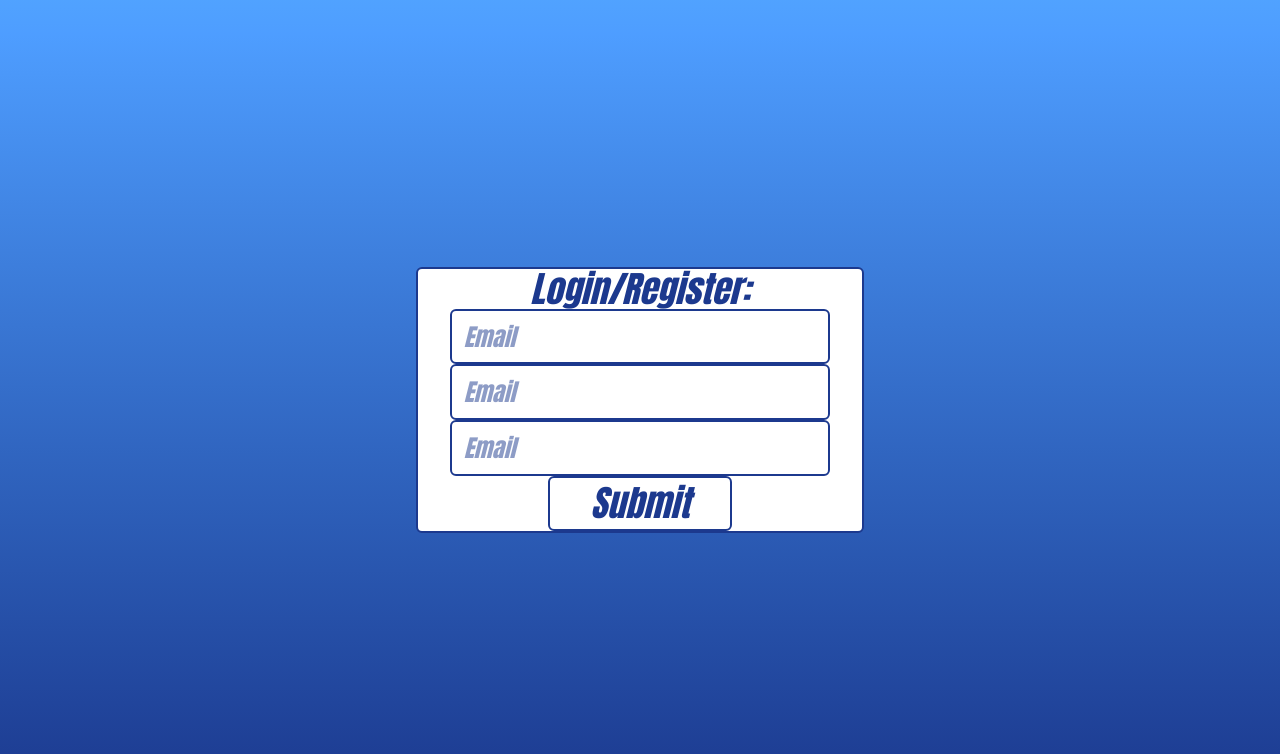
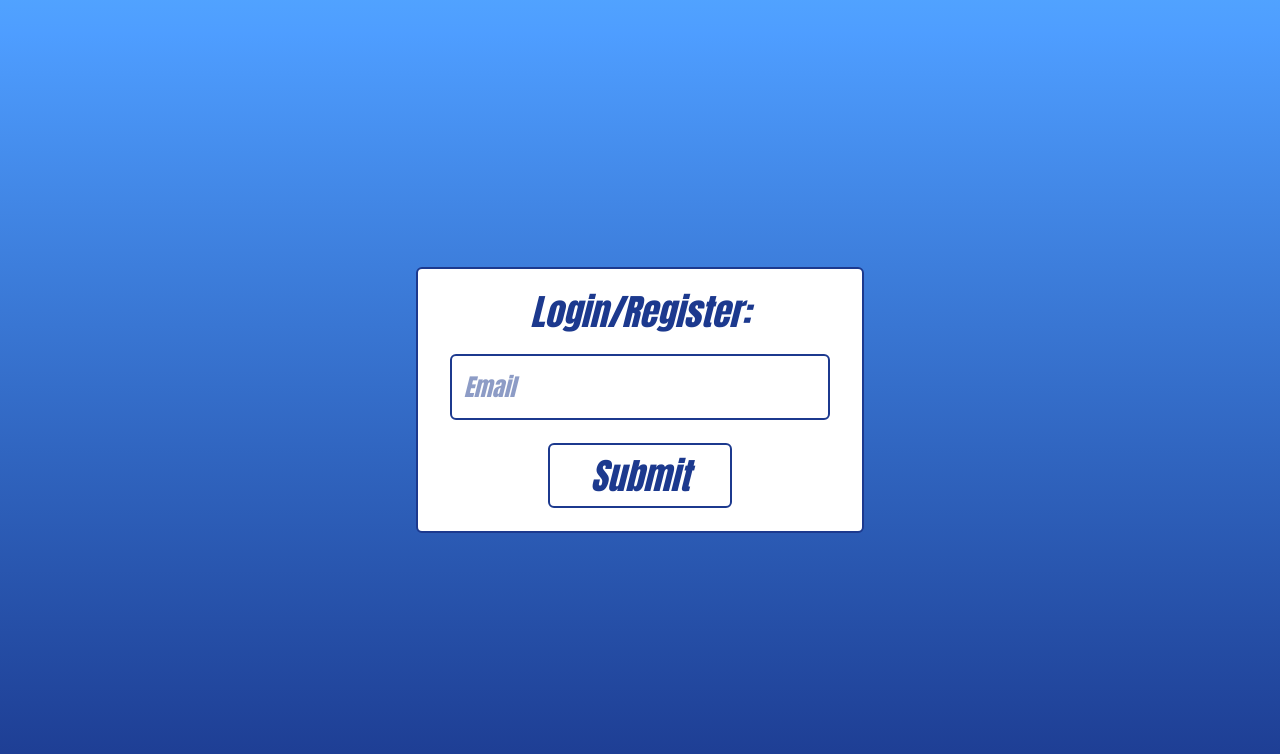
Before and after one commit to J-Mikolajczyk/Momentum, a React (Vite) app in the folder frontend/: page / in a window 1280 px wide. Both pictures are taken after a click on the button "LOGIN/REGISTER". Shown: the top 754 px of the page. Built offline with nearby package versions, Linux system fonts and the light colour scheme.

Commit message:
Update EmailForm.jsx

```diff
--- a/frontend/src/components/EmailForm.jsx
+++ b/frontend/src/components/EmailForm.jsx
@@ -75,9 +75,6 @@ function EmailForm({ setLoggedIn, setUserInfo }) {
     <div className='h-screen flex flex-col items-center justify-center bg-gradient-to-b from-blue-400 to-blue-900'>
       <form  onSubmit={handleSubmit}  className='min-h-1/3 w-5/6 max-w-md max-h-md flex flex-col items-center justify-evenly bg-white font-anton rounded-md text-blue-900 text-4xl border-blue-900 border-2'  >
       <h1 className='text-blue-900 font-anton text-4xl'>{exists ? 'Login:' : notFound ? 'Register:' : 'Login/Register:'}</h1>
-      <input className='bg-white font-anton rounded-md text-blue-900 h-1/4 w-6/7 pl-3 text-2xl border-blue-900 border-2' placeholder='Email' type='email' value={email} onChange={(e) => setEmail(e.target.value)} required />
-      <input className='bg-white font-anton rounded-md text-blue-900 h-1/4 w-6/7 pl-3 text-2xl border-blue-900 border-2' placeholder='Email' type='email' value={email} onChange={(e) => setEmail(e.target.value)} required />
-
         <input className='bg-white font-anton rounded-md text-blue-900 h-1/4 w-6/7 pl-3 text-2xl border-blue-900 border-2' placeholder='Email' type='email' value={email} onChange={(e) => setEmail(e.target.value)} required />
         {
           (exists || notFound) ? <input className='bg-white font-anton rounded-md text-blue-900 h-1/4 w-6/7 pl-3 text-2xl border-blue-900 border-2' placeholder='Password' type='password' value={password} onChange={(e) => setPassword(e.target.value)} required /> : <></>
```
